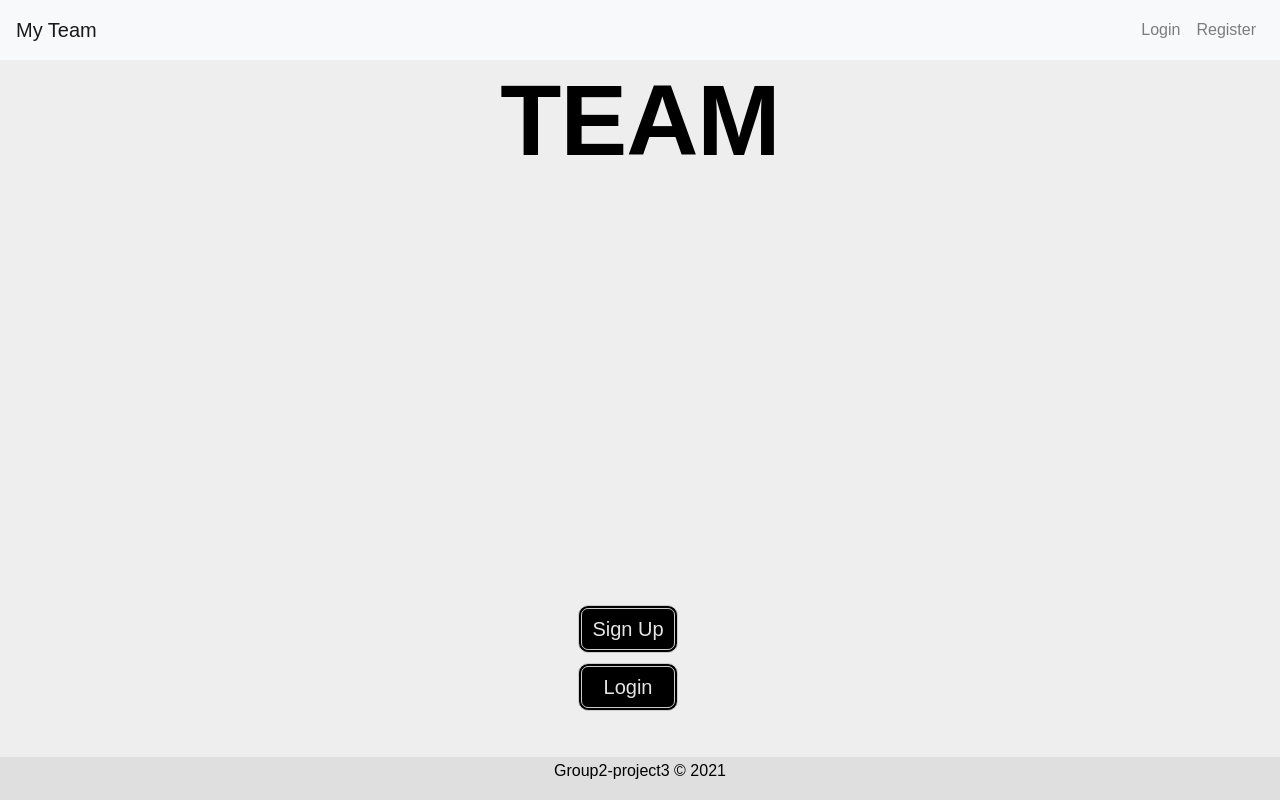
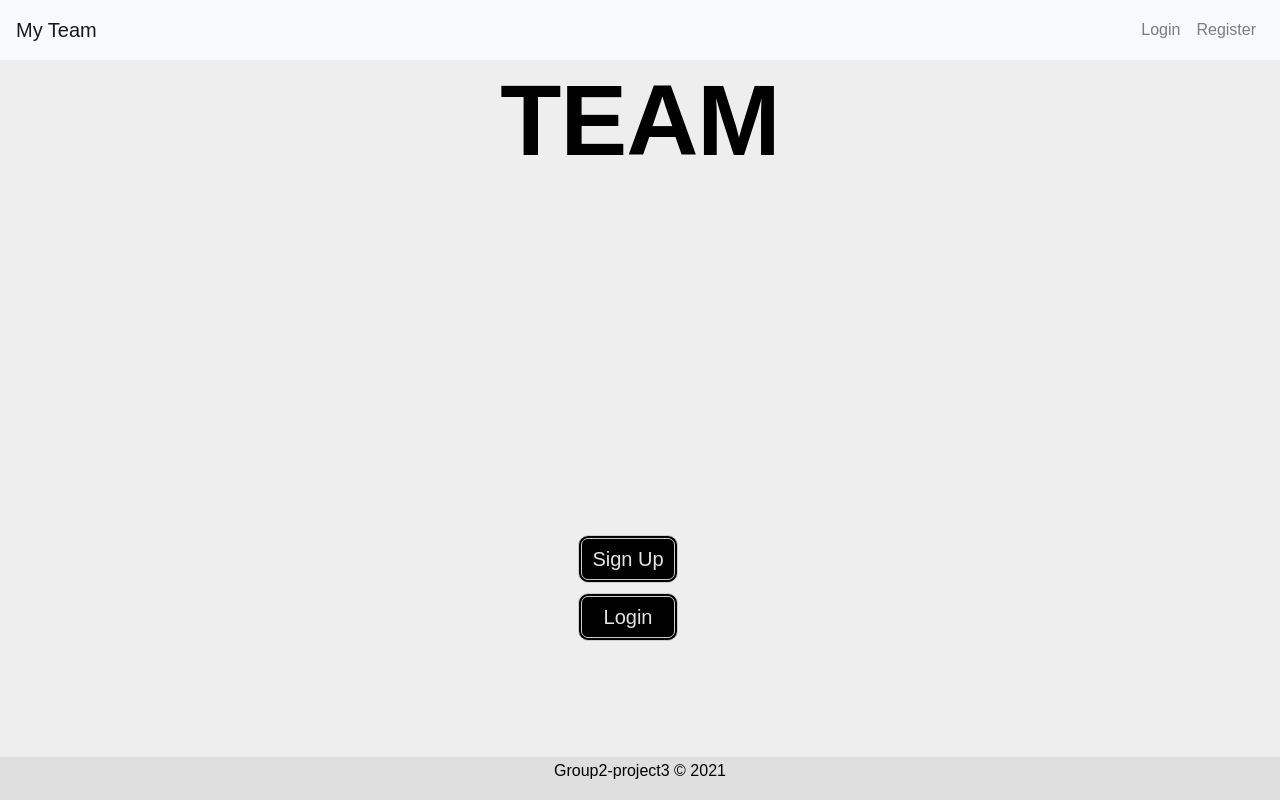
Before and after one commit to LaithAlwani/project3-group2, a React (Create React App) app in the folder client/: page / in a window 1280 px wide. Built offline with nearby package versions, Linux system fonts and the light colour scheme.

Commit message:
fixed button container

```diff
--- a/client/src/styles/Home.css
+++ b/client/src/styles/Home.css
@@ -52,7 +52,7 @@ button span {
 
 /* container for button */
 #buttoncontainer {
-  margin-top: 420px;
+  margin-top: 350px;
 }
 
 
```
